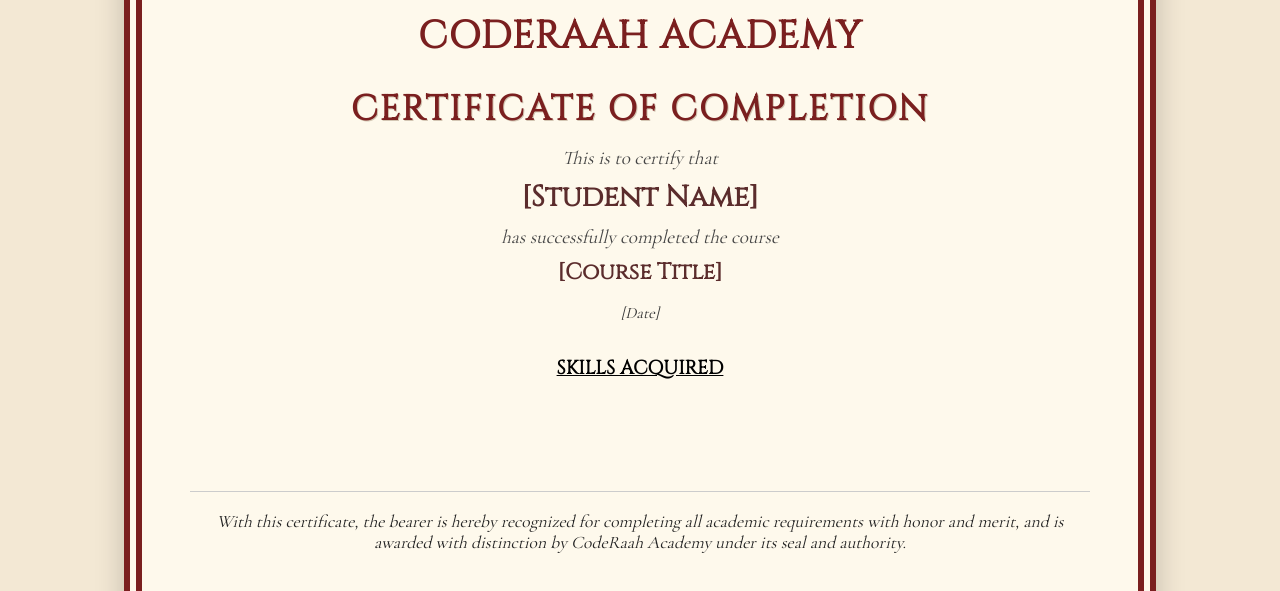
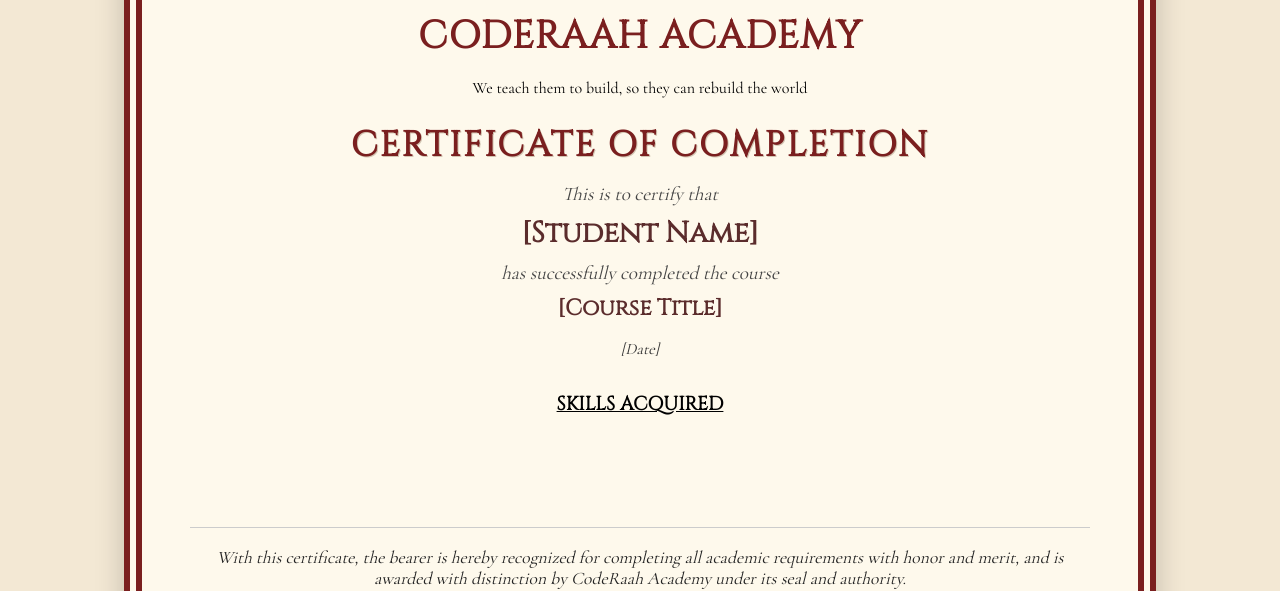
Before and after one commit to coderaahacademy/coderaahacademy.github.io, a plain HTML site: page certificate.html in a window 1280 px wide. Shown: the part 234-825 px from the top of the page. Drawn offline with nearby package versions, Linux system fonts and the light colour scheme.

Commit message:
Update certificate.html

```diff
--- a/certificate.html
+++ b/certificate.html
@@ -10,6 +10,7 @@
   <div class="certificate">
     <img src="logo.png" alt="CodeRaah Academy Logo" class="logo" />
     <h2 class="academy-name">CodeRaah Academy</h2>
+    <p>We teach them to build, so they can rebuild the world </p>
     <h1>CERTIFICATE OF COMPLETION</h1>
     <p class="subheading">This is to certify that</p>
     <h2 id="student-name">[Student Name]</h2>
```
